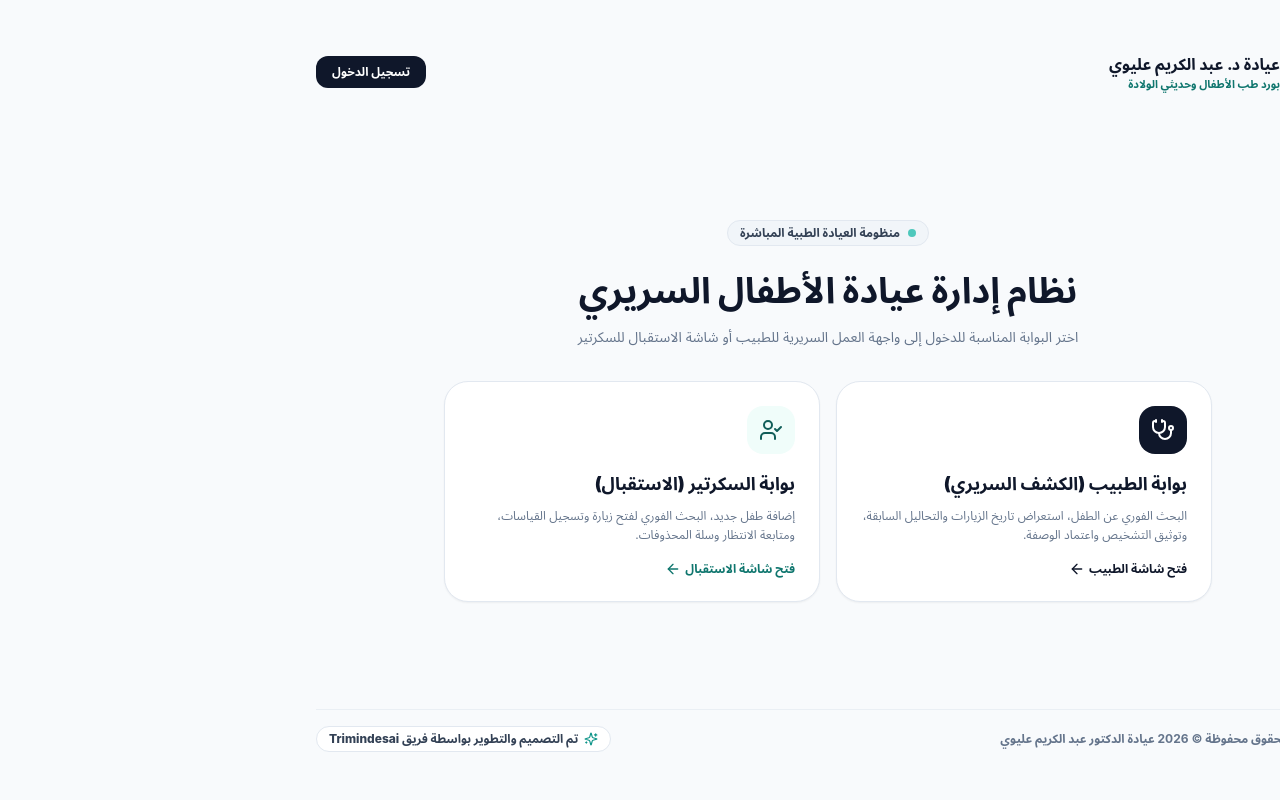
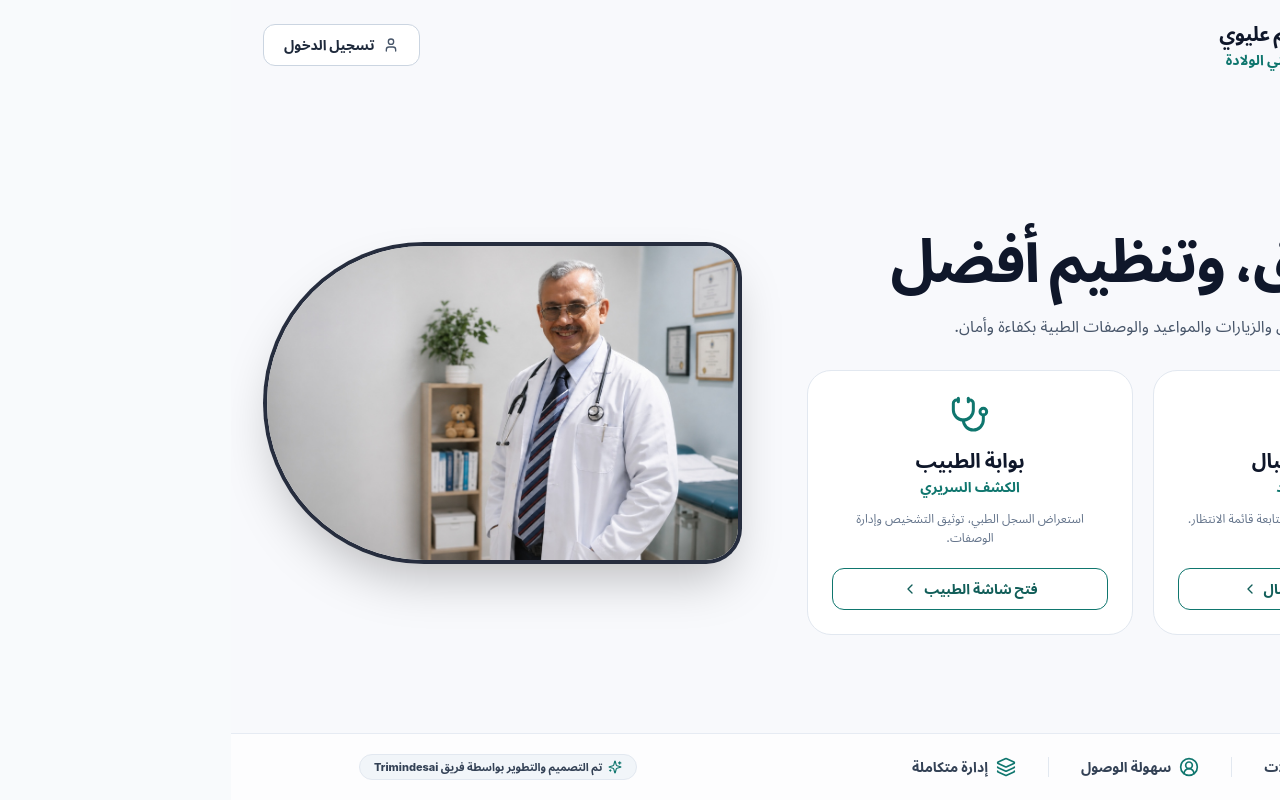
Before and after one commit to amnayahya-star/dr-kareem-clinic, a Next.js app: page / in a window 1280 px wide. Built offline with nearby package versions, Linux system fonts and the light colour scheme.

Commit message:
feat(landing): update homepage with exact UI mockup and Dr. Kareem standing photo

```diff
--- a/src/app/page.tsx
+++ b/src/app/page.tsx
@@ -1,101 +1,186 @@
+import React from "react";
 import Link from "next/link";
-import { Stethoscope, UserCheck, ArrowLeft, Sparkles, ShieldCheck } from "lucide-react";
+import {
+  Stethoscope,
+  Calendar,
+  Clock,
+  User,
+  ChevronLeft,
+  ShieldCheck,
+  UserCircle2,
+  Layers,
+  Sparkles,
+} from "lucide-react";
 
 export default function HomePage() {
   return (
-    <div className="min-h-screen bg-slate-50 flex flex-col justify-between p-4 sm:p-8">
-      {/* Top Header */}
-      <header className="max-w-5xl mx-auto w-full flex items-center justify-between py-4">
+    <div className="min-h-screen bg-slate-50/70 flex flex-col justify-between text-slate-900 selection:bg-teal-100 selection:text-teal-900 font-sans" dir="rtl">
+      {/* 1. Header */}
+      <header className="w-full max-w-7xl mx-auto px-4 sm:px-8 py-5 flex items-center justify-between">
+        {/* Right side: Logo & Clinic Name */}
         <div className="flex items-center gap-3">
-          <div className="w-12 h-12 rounded-2xl overflow-hidden border-2 border-clinic-500 shadow-sm shrink-0 bg-slate-900">
-            <img
-              src="/dr-kareem.jpg"
-              alt="الدكتور عبد الكريم عليوي"
-              className="w-full h-full object-cover object-top"
-            />
+          <div className="w-12 h-12 text-teal-800 flex items-center justify-center shrink-0">
+            <svg viewBox="0 0 48 48" className="w-12 h-12" fill="none" stroke="currentColor" strokeWidth="2.5" strokeLinecap="round" strokeLinejoin="round">
+              <polygon points="24 4 44 14 44 34 24 44 4 34 4 14" stroke="#0f766e" strokeWidth="2.5" />
+              <path d="M12 24h6l3-7 6 14 4-9 3 4h4" stroke="#0f766e" strokeWidth="2.5" />
+            </svg>
           </div>
           <div>
-            <h1 className="text-base font-extrabold text-slate-900">عيادة د. عبد الكريم عليوي</h1>
-            <p className="text-[11px] font-bold text-clinic-700">بورد طب الأطفال وحديثي الولادة</p>
+            <h1 className="text-lg sm:text-xl font-black text-slate-900 tracking-tight leading-tight">
+              عيادة د. عبد الكريم عليوي
+            </h1>
+            <p className="text-xs sm:text-sm font-bold text-teal-700 leading-tight mt-0.5">
+              بورد طب الأطفال وحديثي الولادة
+            </p>
           </div>
         </div>
 
+        {/* Left side: Login Button */}
         <Link
           href="/login"
-          className="text-xs font-bold text-white bg-slate-900 hover:bg-clinic-700 px-4 py-2 rounded-xl shadow-xs transition-all"
+          className="flex items-center gap-2 px-5 py-2.5 rounded-xl border border-slate-300 hover:border-slate-400 bg-white text-slate-800 font-black text-xs sm:text-sm shadow-2xs hover:shadow-xs transition-all"
         >
-          تسجيل الدخول
+          <User className="w-4 h-4 text-slate-600" />
+          <span>تسجيل الدخول</span>
         </Link>
       </header>
 
-      {/* Main Selection Area */}
-      <main className="max-w-3xl mx-auto w-full my-auto text-center py-8">
-        <div className="inline-flex items-center gap-2 px-3 py-1 rounded-full bg-slate-100 border border-slate-200 text-slate-700 text-xs font-bold mb-6">
-          <span className="w-2 h-2 rounded-full bg-clinic-500 animate-pulse"></span>
-          <span>منظومة العيادة الطبية المباشرة</span>
+      {/* 2. Hero Section */}
+      <main className="w-full max-w-7xl mx-auto px-4 sm:px-8 my-auto py-8">
+        <div className="grid grid-cols-1 lg:grid-cols-12 gap-8 lg:gap-12 items-center">
+          {/* Left Column (Text & 2 Portal Cards) */}
+          <div className="lg:col-span-7 space-y-6 text-right order-2 lg:order-1">
+            {/* Badge */}
+            <div className="inline-flex items-center px-4 py-1.5 rounded-full bg-slate-100 text-teal-900 text-xs sm:text-sm font-black border border-slate-200">
+              منظومة إدارة العيادة الطبية
             </div>
 
-        <h2 className="text-2xl sm:text-4xl font-black text-slate-900 leading-tight mb-4">
-          نظام إدارة عيادة الأطفال السريري
+            {/* Main Title */}
+            <h2 className="text-3xl sm:text-5xl lg:text-6xl font-black text-slate-900 tracking-tight leading-[1.2]">
+              رعاية أدق، وتنظيم أفضل
             </h2>
 
-        <p className="text-sm text-slate-500 max-w-xl mx-auto leading-relaxed mb-8">
-          اختر البوابة المناسبة للدخول إلى واجهة العمل السريرية للطبيب أو شاشة الاستقبال للسكرتير
+            {/* Subtitle */}
+            <p className="text-sm sm:text-base text-slate-600 leading-relaxed max-w-xl font-medium">
+              نظام موحّد لإدارة ملفات المرضى والزيارات والمواعيد والوصفات الطبية بكفاءة وأمان.
             </p>
 
-        {/* The Two Portals */}
-        <div className="grid grid-cols-1 sm:grid-cols-2 gap-4 text-right">
-          {/* Doctor Portal */}
-          <Link
-            href="/doctor"
-            className="group bg-white p-6 rounded-3xl border border-slate-200 hover:border-slate-900 shadow-sm hover:shadow-md transition-all duration-200"
+            {/* The 2 Portals Cards */}
+            <div className="grid grid-cols-1 sm:grid-cols-2 gap-4 sm:gap-5 pt-2 max-w-2xl">
+              {/* Card 1: بوابة الاستقبال */}
+              <div className="bg-white rounded-3xl p-5 sm:p-6 border border-slate-200 shadow-2xs hover:shadow-md transition-all flex flex-col justify-between text-center group">
+                <div className="space-y-3">
+                  <div className="flex justify-center text-teal-700">
+                    <div className="relative">
+                      <Calendar className="w-10 h-10 stroke-[1.8]" />
+                      <Clock className="w-4 h-4 absolute -bottom-0.5 -right-0.5 text-teal-800 bg-white rounded-full stroke-[2.5]" />
+                    </div>
+                  </div>
+                  <div>
+                    <h3 className="text-lg sm:text-xl font-black text-slate-900">
+                      بوابة الاستقبال
+                    </h3>
+                    <p className="text-xs sm:text-sm font-bold text-teal-700 mt-0.5">
+                      إدارة المواعيد
+                    </p>
+                  </div>
+                  <p className="text-xs text-slate-500 leading-relaxed font-medium">
+                    تسجيل المرضى، تنظيم الزيارات ومتابعة قائمة الانتظار.
+                  </p>
+                </div>
+
+                <Link href="/secretary" className="mt-5 block">
+                  <button
+                    type="button"
+                    className="w-full py-2.5 px-4 rounded-xl border border-teal-700 text-teal-800 hover:bg-teal-700 hover:text-white font-black text-xs sm:text-sm flex items-center justify-center gap-1.5 transition-all cursor-pointer group-hover:border-teal-800"
                   >
-            <div className="w-12 h-12 rounded-2xl bg-slate-900 text-white flex items-center justify-center mb-4 group-hover:bg-clinic-600 transition-colors">
-              <Stethoscope className="w-6 h-6" />
+                    <span>فتح شاشة الاستقبال</span>
+                    <ChevronLeft className="w-4 h-4 transition-transform group-hover:-translate-x-1" />
+                  </button>
+                </Link>
               </div>
-            <h3 className="text-lg font-black text-slate-900 group-hover:text-clinic-700 transition-colors">
-              بوابة الطبيب (الكشف السريري)
+
+              {/* Card 2: بوابة الطبيب */}
+              <div className="bg-white rounded-3xl p-5 sm:p-6 border border-slate-200 shadow-2xs hover:shadow-md transition-all flex flex-col justify-between text-center group">
+                <div className="space-y-3">
+                  <div className="flex justify-center text-teal-700">
+                    <Stethoscope className="w-10 h-10 stroke-[1.8]" />
+                  </div>
+                  <div>
+                    <h3 className="text-lg sm:text-xl font-black text-slate-900">
+                      بوابة الطبيب
                     </h3>
-            <p className="text-xs text-slate-500 mt-2 leading-relaxed">
-              البحث الفوري عن الطفل، استعراض تاريخ الزيارات والتحاليل السابقة، وتوثيق التشخيص واعتماد الوصفة.
+                    <p className="text-xs sm:text-sm font-bold text-teal-700 mt-0.5">
+                      الكشف السريري
                     </p>
-            <div className="mt-4 flex items-center gap-1 text-xs font-bold text-slate-900 group-hover:text-clinic-700">
+                  </div>
+                  <p className="text-xs text-slate-500 leading-relaxed font-medium">
+                    استعراض السجل الطبي، توثيق التشخيص وإدارة الوصفات.
+                  </p>
+                </div>
+
+                <Link href="/doctor" className="mt-5 block">
+                  <button
+                    type="button"
+                    className="w-full py-2.5 px-4 rounded-xl border border-teal-700 text-teal-800 hover:bg-teal-700 hover:text-white font-black text-xs sm:text-sm flex items-center justify-center gap-1.5 transition-all cursor-pointer group-hover:border-teal-800"
+                  >
                     <span>فتح شاشة الطبيب</span>
-              <ArrowLeft className="w-4 h-4 group-hover:-translate-x-1 transition-transform" />
+                    <ChevronLeft className="w-4 h-4 transition-transform group-hover:-translate-x-1" />
+                  </button>
+                </Link>
               </div>
-          </Link>
+            </div>
+          </div>
 
-          {/* Secretary Portal */}
-          <Link
-            href="/secretary"
-            className="group bg-white p-6 rounded-3xl border border-slate-200 hover:border-teal-700 shadow-sm hover:shadow-md transition-all duration-200"
-          >
-            <div className="w-12 h-12 rounded-2xl bg-teal-50 text-teal-800 flex items-center justify-center mb-4 group-hover:bg-teal-700 group-hover:text-white transition-colors">
-              <UserCheck className="w-6 h-6" />
+          {/* Right Column (The Arched Doctor Photo Frame) */}
+          <div className="lg:col-span-5 flex justify-center lg:justify-end order-1 lg:order-2">
+            <div className="relative w-full max-w-sm sm:max-w-md lg:max-w-lg">
+              {/* Crescent Arched Outer Border */}
+              <div className="relative overflow-hidden rounded-[40px] sm:rounded-r-[40px] sm:rounded-l-[180px] border-4 border-slate-900/90 shadow-2xl bg-white">
+                <img
+                  src="/doctor-hero.jpg"
+                  alt="الدكتور عبد الكريم عليوي"
+                  className="w-full h-auto object-cover object-top hover:scale-102 transition-transform duration-500"
+                />
               </div>
-            <h3 className="text-lg font-black text-slate-900 group-hover:text-teal-700 transition-colors">
-              بوابة السكرتير (الاستقبال)
-            </h3>
-            <p className="text-xs text-slate-500 mt-2 leading-relaxed">
-              إضافة طفل جديد، البحث الفوري لفتح زيارة وتسجيل القياسات، ومتابعة الانتظار وسلة المحذوفات.
-            </p>
-            <div className="mt-4 flex items-center gap-1 text-xs font-bold text-teal-700">
-              <span>فتح شاشة الاستقبال</span>
-              <ArrowLeft className="w-4 h-4 group-hover:-translate-x-1 transition-transform" />
             </div>
-          </Link>
+          </div>
         </div>
       </main>
 
-      {/* Footer */}
-      <footer className="max-w-5xl mx-auto w-full flex flex-col sm:flex-row items-center justify-between gap-2 py-4 border-t border-slate-200/60 text-xs text-slate-500">
-        <div className="flex items-center gap-1.5 font-bold">
-          <ShieldCheck className="w-4 h-4 text-clinic-600" />
-          <span>جميع الحقوق محفوظة © {new Date().getFullYear()} عيادة الدكتور عبد الكريم عليوي</span>
+      {/* 3. Bottom Features Bar & Credits */}
+      <footer className="w-full border-t border-slate-200/80 bg-white/70 backdrop-blur-xs py-5 px-4 sm:px-8 mt-4 relative z-20">
+        <div className="max-w-5xl mx-auto flex flex-col md:flex-row items-center justify-between gap-4">
+          {/* Features */}
+          <div className="flex flex-wrap items-center justify-center gap-4 sm:gap-8">
+            {/* Feature 1 */}
+            <div className="flex items-center gap-2 text-slate-700 font-extrabold text-xs sm:text-sm">
+              <ShieldCheck className="w-5 h-5 text-teal-700" />
+              <span>سرية السجلات</span>
             </div>
-        <div className="flex items-center gap-1.5 font-extrabold text-slate-700 bg-white px-3 py-1 rounded-full border border-slate-200">
-          <Sparkles className="w-3.5 h-3.5 text-clinic-600" />
+
+            <div className="hidden sm:block w-px h-5 bg-slate-200" />
+
+            {/* Feature 2 */}
+            <div className="flex items-center gap-2 text-slate-700 font-extrabold text-xs sm:text-sm">
+              <UserCircle2 className="w-5 h-5 text-teal-700" />
+              <span>سهولة الوصول</span>
+            </div>
+
+            <div className="hidden sm:block w-px h-5 bg-slate-200" />
+
+            {/* Feature 3 */}
+            <div className="flex items-center gap-2 text-slate-700 font-extrabold text-xs sm:text-sm">
+              <Layers className="w-5 h-5 text-teal-700" />
+              <span>إدارة متكاملة</span>
+            </div>
+          </div>
+
+          {/* Designer Credit */}
+          <div className="flex items-center gap-1.5 text-[11px] font-extrabold text-slate-700 bg-slate-100 px-3.5 py-1 rounded-full border border-slate-200">
+            <Sparkles className="w-3.5 h-3.5 text-teal-700" />
             <span>تم التصميم والتطوير بواسطة فريق Trimindesai</span>
+          </div>
         </div>
       </footer>
     </div>
```
Also changed, not shown: public/doctor-hero.jpg (added). Lines whose indentation alone changed are shown as unchanged.
